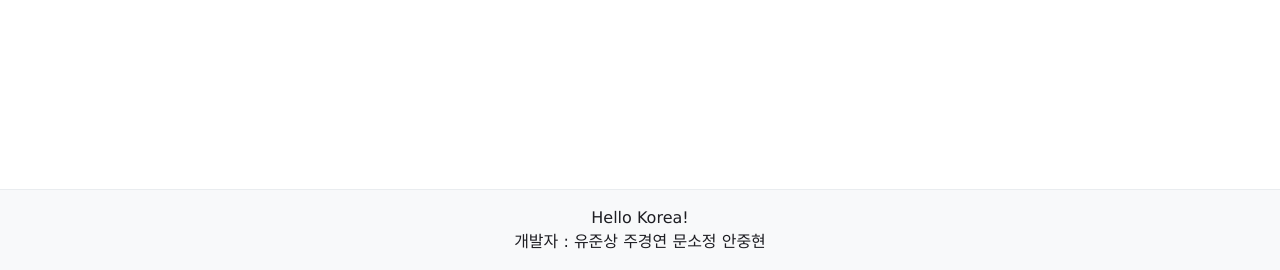
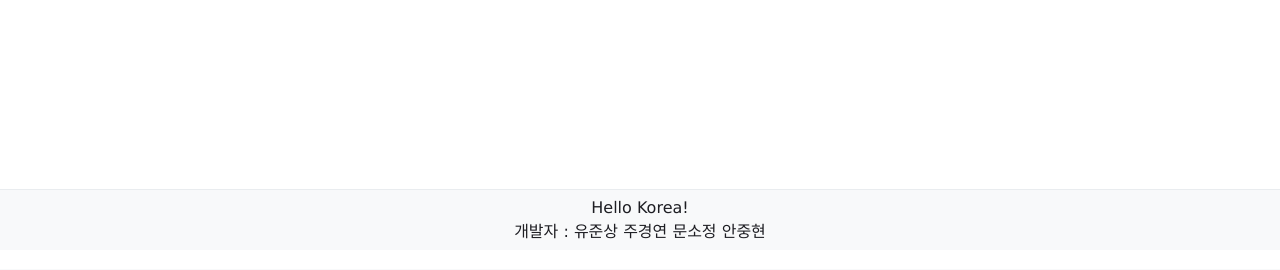
Before and after one commit to Devcourse-Hello-Korea/Hello-Korea, a Django app: page / in a window 1280 px wide. Shown: the part 532-802 px from the top of the page. After the commit the page ends 771 px from the top, so only its background shows below. Run offline with Django 5.2, Linux system fonts and the light colour scheme.

Commit message:
fix: footer 이슈 해결

```diff
--- a/GyeongJu/static/css/GyeongJu_home.css
+++ b/GyeongJu/static/css/GyeongJu_home.css
@@ -181,8 +181,7 @@ html, body {
     }
 }
 .footer {
-	height: 40px;
-	padding: 20px;
+	padding: 10px 20px;
 	background-color: #f8f9fa;
 	border-top: 1px solid #e9ecef;
 	text-align: center;
@@ -192,10 +191,11 @@ html, body {
 	margin: 0 auto;
 }
 .developer_list {
-	margin-top: 8px;
+	margin: 8px 0 0;
 }
 .developer_list dt {
 	display: inline;
+	font-weight: 500;
 }
 .developer_list dd {
 	display: inline;
```
